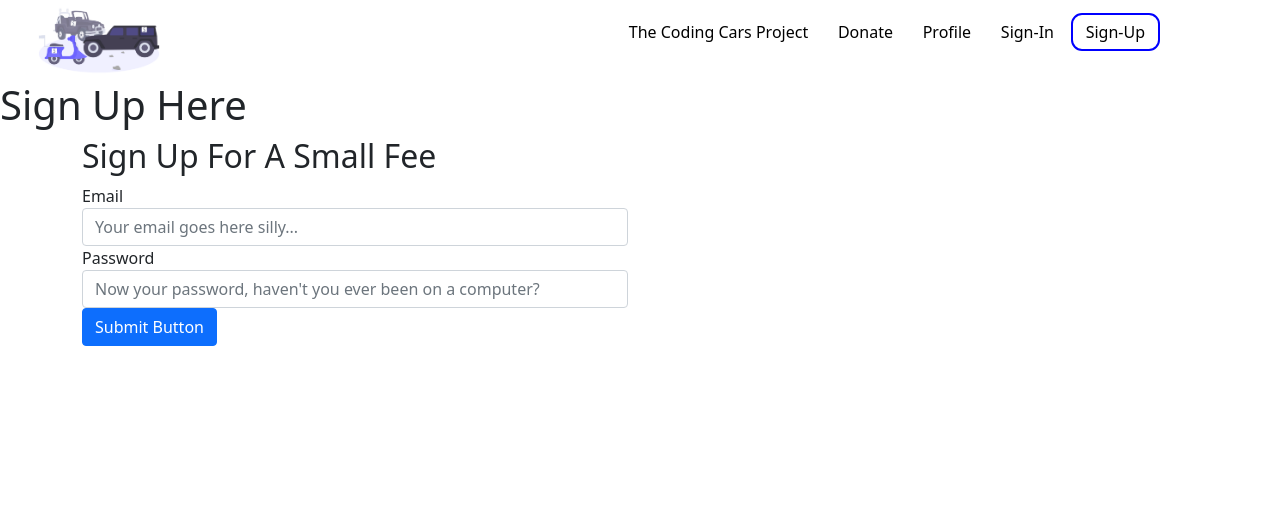
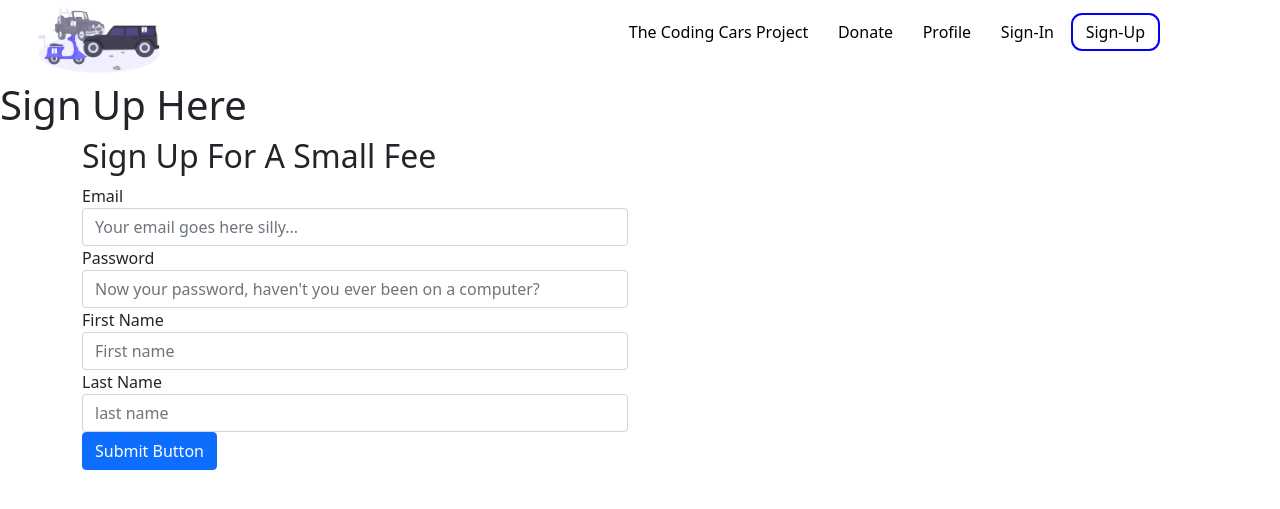
Before and after one commit to BillyKant/flask_api_hw_project, a Flask app: page /signup in a window 1280 px wide. Shown: the top 509 px of the page. Run offline with Flask 2, Linux system fonts and the light colour scheme; some libraries are stand-ins or nearby versions.

Commit message:
UserSignupForm added forms.py, forms.html, models.py, routes.py

```diff
--- a/car_inventory/authentication/routes.py
+++ b/car_inventory/authentication/routes.py
@@ -1,6 +1,6 @@
 from flask import Blueprint, render_template, request, redirect, url_for, flash
 from car_inventory.models import User, db, check_password_hash
-from car_inventory.forms import UserLoginForm
+from car_inventory.forms import UserLoginForm, UserSignupForm
 
 #Import from flask login
 from flask_login import login_user, logout_user, current_user, login_required
@@ -9,14 +9,16 @@ auth = Blueprint('auth', __name__, template_folder = 'auth_templates')
 
 @auth.route('/signup', methods = ['GET','POST'])
 def signup():
-    form = UserLoginForm()
+    form = UserSignupForm()
     try:
         if request.method == "POST" and form.validate_on_submit():
             email = form.email.data
             password = form.password.data
+            first_name = form.first_name.data
+            last_name = form.last_name.data
             print(email, password)
 
-            user = User(email, password = password)
+            user = User(email, first_name=first_name, last_name=last_name, password = password)
 
             db.session.add(user)
             db.session.commit()
--- a/car_inventory/forms.py
+++ b/car_inventory/forms.py
@@ -7,3 +7,11 @@ class UserLoginForm(FlaskForm):
     email = StringField('Email', validators=[DataRequired(), Email()])
     password = PasswordField('Password', validators=[DataRequired()])
     submit_button = SubmitField()
+
+class UserSignupForm(FlaskForm):
+    # email, password, submit_button
+    email = StringField('Email', validators=[DataRequired(), Email()])
+    first_name = StringField('First Name', validators=[DataRequired()])
+    last_name = StringField('Last Name', validators=[DataRequired()])
+    password = PasswordField('Password', validators=[DataRequired()])
+    submit_button = SubmitField()
--- a/car_inventory/templates/forms.html
+++ b/car_inventory/templates/forms.html
@@ -12,6 +12,20 @@
             {{ form.password(class= "form-control", placeholder = "Now your password, haven't you ever been on a computer?") }}
         </fieldset>
 
+        {% if form.first_name %}
+        <fieldset id="first-field">
+            {{ form.first_name.label }}
+            {{ form.first_name(class= "form-control", placeholder = "First name") }}
+        </fieldset>
+
+        <fieldset id="last-field">
+            {{ form.last_name.label }}
+            {{ form.last_name(class= "form-control", placeholder = "last name") }}
+        </fieldset>
+
+        {% endif %}
+
+
         <!-- Submit Button -->
         {{ form.submit_button(class="btn btn-primary btn-block") }}
     </div>
```
